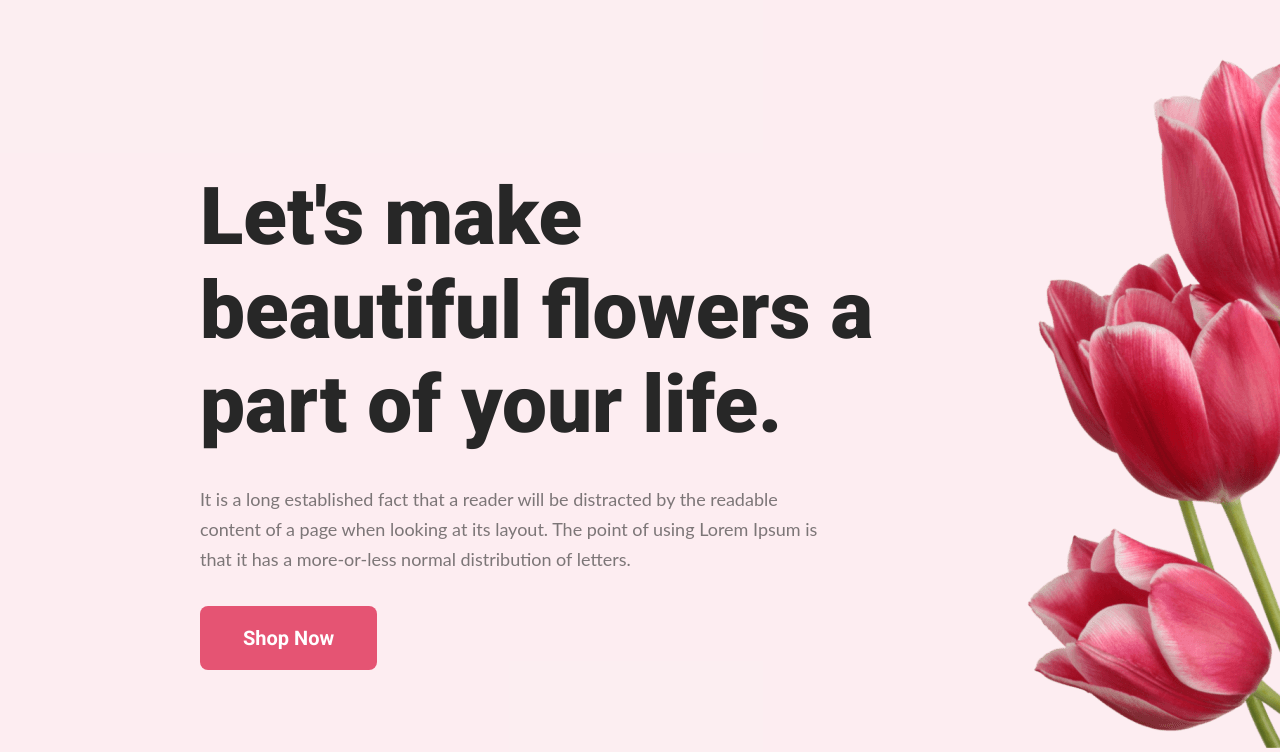
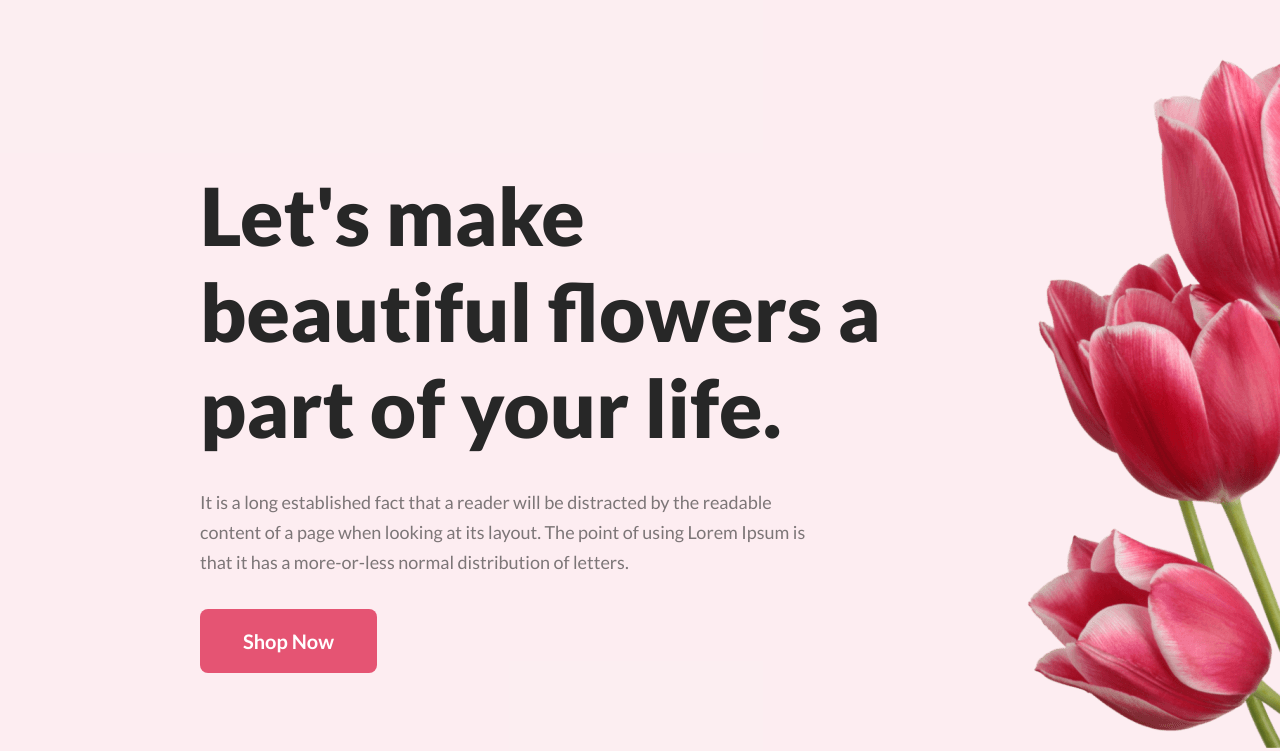
Before and after one commit to muhammad-shahin/unique-flower-shop, a plain HTML site: page index.html in a window 1280 px wide. Shown: the part 102-854 px from the top of the page. Drawn offline with Linux system fonts and the light colour scheme.

Commit message:
font change to lato font

```diff
--- a/style.css
+++ b/style.css
@@ -1,8 +1,8 @@
-@import url("https://fonts.googleapis.com/css2?family=Roboto:wght@300;400;500;700;900&display=swap");
+@import url('https://fonts.googleapis.com/css2?family=Lato:wght@300;400;700;900&display=swap');
 
 /* Shared Style */
 * {
-  font-family: "Roboto", sans-serif;
+  font-family: 'Lato', sans-serif;
   margin: 0;
   padding: 0;
 }
```
